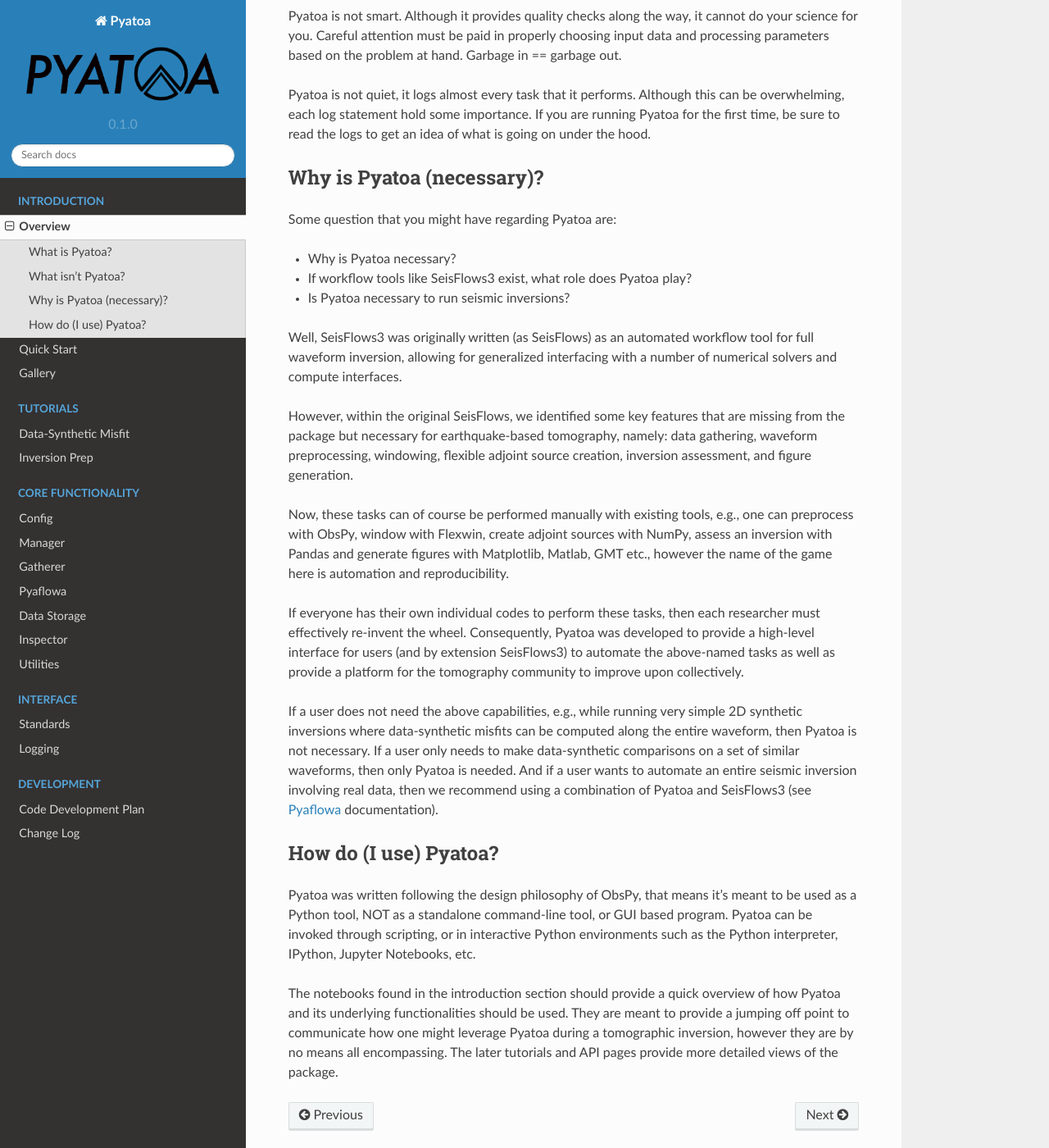
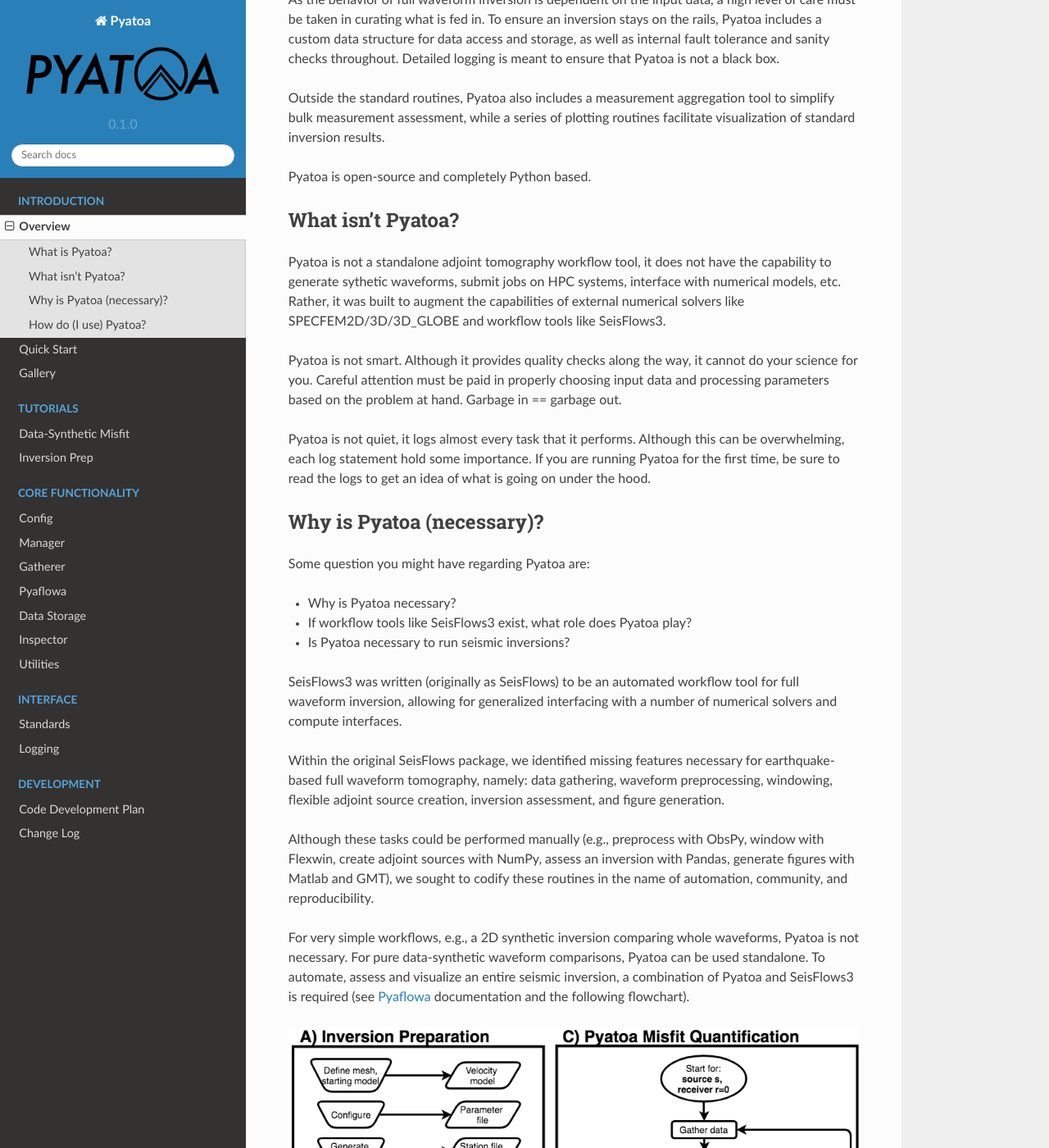
Before and after one commit to adjtomo/pyatoa, a Sphinx documentation site: the page built from pyatoa/docs/overview.rst, in a window 1280 px wide and 1400 px high, scrolled down 1032 px. Shown: the whole window at 82% size. Built offline with Sphinx 7.4.7 and the Read the Docs theme 2.0.0, drawn with Linux system fonts in a browser that asks for light colours; some of the changed text lies outside the part shown.

Commit message:
[docs] rewriting overview section to be more succint, moving some gallery images into overview as they make more sense there

```diff
--- a/pyatoa/docs/gallery.rst
+++ b/pyatoa/docs/gallery.rst
@@ -32,43 +32,3 @@
     criteria.
     E) A corresponding map with useful information pertaining to the given
     source-receiver pair.
-
-
---------------------------
-
-Inversion Workflow
--------------------
-
-.. figure:: images/sps_workflow_wtext.png
-    :alt: An inversion workflow showing Pyatoa's place in the workflow.
-
-    A simplified workflow diagram showing how Pyatoa fits into the full
-    waveform tomography environment. Annotations explain how each program,
-    SPECFEM3D, SeisFlows3 and Pyatoa accomplish individual tasks within the
-    workflow.
-
---------------------------
-
-Inversion Flowchart
--------------------
-
-.. figure:: images/inversion_flowchart.png
-    :alt: An inversion flowchart showing Pyatoa's place in the workflow.
-
-    A flowchart representing the inversion workflow. Dashed lines show
-    interactions between Seisflows and Pyatoa via data stored to disk.
-    A) A one-time manual preparation is required to generate the velocity model,
-    define a single parameter file shared by Seisflows and Pyatoa, and create
-    source and station files.
-    B) A simplified Seisflows inversion, ignoring the complexities involved in,
-    e.g., the optimization schema, workflow management, HPC job handling.
-    Seisflows calls Pyatoa as a subroutine to calculate misfit and generate
-    adjoint sources. C) A Pyatoa misfit quantification instance. Data are
-    preferentially gathered from disk, but online web service queries are
-    available via the International Federation of Digital Seismograph Networks
-    (FDSN). Synthetic seismograms from SPECFEM are made accessible by Seisflows.
-    A custom data structure (Manager) is responsible for collecting, processing,
-    and measuring waveforms. Data is saved to disk using ASDF Datasets.
-    Pyatoa provides additional auxiliary input files required for subsequent
-    adjoint simulations launched by Seisflows.
-    D) Legend describing the flowchart shapes.
--- a/pyatoa/docs/overview.rst
+++ b/pyatoa/docs/overview.rst
@@ -1,9 +1,21 @@
 Overview
 ==============
 
+.. figure:: images/sps_workflow_wtext.png
+    :alt: An inversion workflow showing Pyatoa's place in the workflow.
+
+    An annotated diagram showing how Pyatoa fits into the full waveform
+    inversion / adjoint tomography workflow alongside numerical solvers like
+    `SPECFEM3D <https://geodynamics.org/cig/software/specfem3d/>`__ and the
+    workflow automation tool
+    `SeisFlows3 <https://github.com/bch0w/seisflows3>`__.
+
+
+
 What is Pyatoa?
 ~~~~~~~~~~~~~~~
-At its core, Pyatoa is a waveform assessment package. The short version: it's
+
+Pyatoa is a waveform assessment package. Put simply, it's
 designed to compare one set of wiggles to another set of (similar) wiggles. The
 objects within this package are meant to facilitate, augment, or complement
 this core functionality. These include:
@@ -41,8 +53,8 @@
 Pyatoa is not a standalone adjoint tomography workflow tool, it does not have
 the capability to generate sythetic waveforms, submit jobs on HPC systems,
 interface with numerical models, etc. Rather, it was built to augment the
-capabilities of external numerical solvers (e.g. SPECFEM3D) and workflow tools
-(e.g. SeisFlows3).
+capabilities of external numerical solvers like SPECFEM2D/3D/3D_GLOBE and
+workflow tools like SeisFlows3.
 
 Pyatoa is not smart. Although it provides quality checks along the way, it
 cannot do your science for you. Careful attention must be paid in
@@ -58,40 +70,47 @@
 Why is Pyatoa (necessary)?
 ~~~~~~~~~~~~~~~~~~~~~~~~~~~
 
-Some question that you might have regarding Pyatoa are:
+Some question you might have regarding Pyatoa are:
 
 - Why is Pyatoa necessary?
 - If workflow tools like SeisFlows3 exist, what role does Pyatoa play?
 - Is Pyatoa necessary to run seismic inversions?
 
-Well, SeisFlows3 was originally written (as SeisFlows) as an automated workflow
+SeisFlows3 was written (originally as SeisFlows) to be an automated workflow
 tool for full waveform inversion, allowing for generalized interfacing with a
 number of numerical solvers and compute interfaces.
 
-However, within the original SeisFlows, we identified some key features that are
-missing from the package but necessary for earthquake-based tomography, namely:
-data gathering, waveform preprocessing, windowing,
-flexible adjoint source creation, inversion assessment, and figure generation.
+Within the original SeisFlows package, we identified missing features necessary
+for earthquake-based full waveform tomography, namely: data gathering,
+waveform preprocessing, windowing, flexible adjoint source creation,
+inversion assessment, and figure generation.
 
-Now, these tasks can of course be performed manually with existing tools, e.g.,
-one can preprocess with ObsPy, window with Flexwin, create adjoint sources
-with NumPy, assess an inversion with Pandas and generate figures with
-Matplotlib, Matlab, GMT etc., however the name of the game here is automation
-and reproducibility.
+Although these tasks could be performed manually (e.g., preprocess with ObsPy,
+window with Flexwin, create adjoint sources with NumPy, assess an inversion with
+Pandas, generate figures with Matlab and GMT), we sought to codify these
+routines in the name of automation, community, and reproducibility.
 
-If everyone has their own individual codes to perform these tasks, then each
-researcher must effectively re-invent the wheel. Consequently, Pyatoa was
-developed to provide a high-level interface for users (and by extension
-SeisFlows3) to automate the above-named tasks as well as provide a platform for
-the tomography community to improve upon collectively.
+For very simple workflows, e.g., a 2D synthetic inversion comparing whole
+waveforms, Pyatoa is not necessary. For pure data-synthetic waveform
+comparisons, Pyatoa can be used standalone. To automate, assess and visualize an
+entire seismic inversion, a combination of Pyatoa and SeisFlows3 is required
+(see :doc:`Pyaflowa </pyaflowa>` documentation and the following flowchart).
 
-If a user does not need the above capabilities, e.g., while running very simple
-2D synthetic inversions where data-synthetic misfits can be computed along the
-entire waveform, then Pyatoa is not necessary. If a user only needs to make
-data-synthetic comparisons on a set of similar waveforms, then only Pyatoa is
-needed. And if a user wants to automate an entire seismic inversion involving
-real data, then we recommend using a combination of Pyatoa and SeisFlows3 (see
-:doc:`Pyaflowa </pyaflowa>` documentation).
+.. figure:: images/inversion_flowchart.png
+    :alt: An inversion flowchart showing Pyatoa's place in the workflow.
+
+    A detailed flowchart representing the inversion workflow. Dashed lines show
+    interactions between Seisflows and Pyatoa via data stored to disk.
+    (A) A one-time manual preparation is required to generate the velocity model,
+    define a single parameter file shared by SeisFlows3 and Pyatoa, and create
+    source and station files.
+    (B) A simplified SeisFlows3 inversion workflow. SeisFlows3 calls Pyatoa as a
+    subroutine to organize data, calculate misfit and generate adjoint sources.
+    (C) A Pyatoa misfit quantification instance where data are gathered,
+    processed, and compared. Input files necessary for adjoint simulations are
+    returned to SeisFlow3.
+    (D) Legend describing the flowchart shapes.
+
 
 
 How do (I use) Pyatoa?
@@ -103,8 +122,7 @@
 Pyatoa can be invoked through scripting, or in interactive Python
 environments such as the Python interpreter, IPython, Jupyter Notebooks, etc.
 
-The notebooks found in the introduction section should provide a quick overview
+This documentation page contains code snippets that provide an overview
 of how Pyatoa and its underlying functionalities should be used. They are meant
-to provide a jumping off point to communicate how one might leverage Pyatoa
-during a tomographic inversion, however they are by no means all encompassing.
-The later tutorials and API pages provide more detailed views of the package.
+to provide a jumping off point to communicate how one might leverage Pyatoa,
+however they are by no means all encompassing.
```
